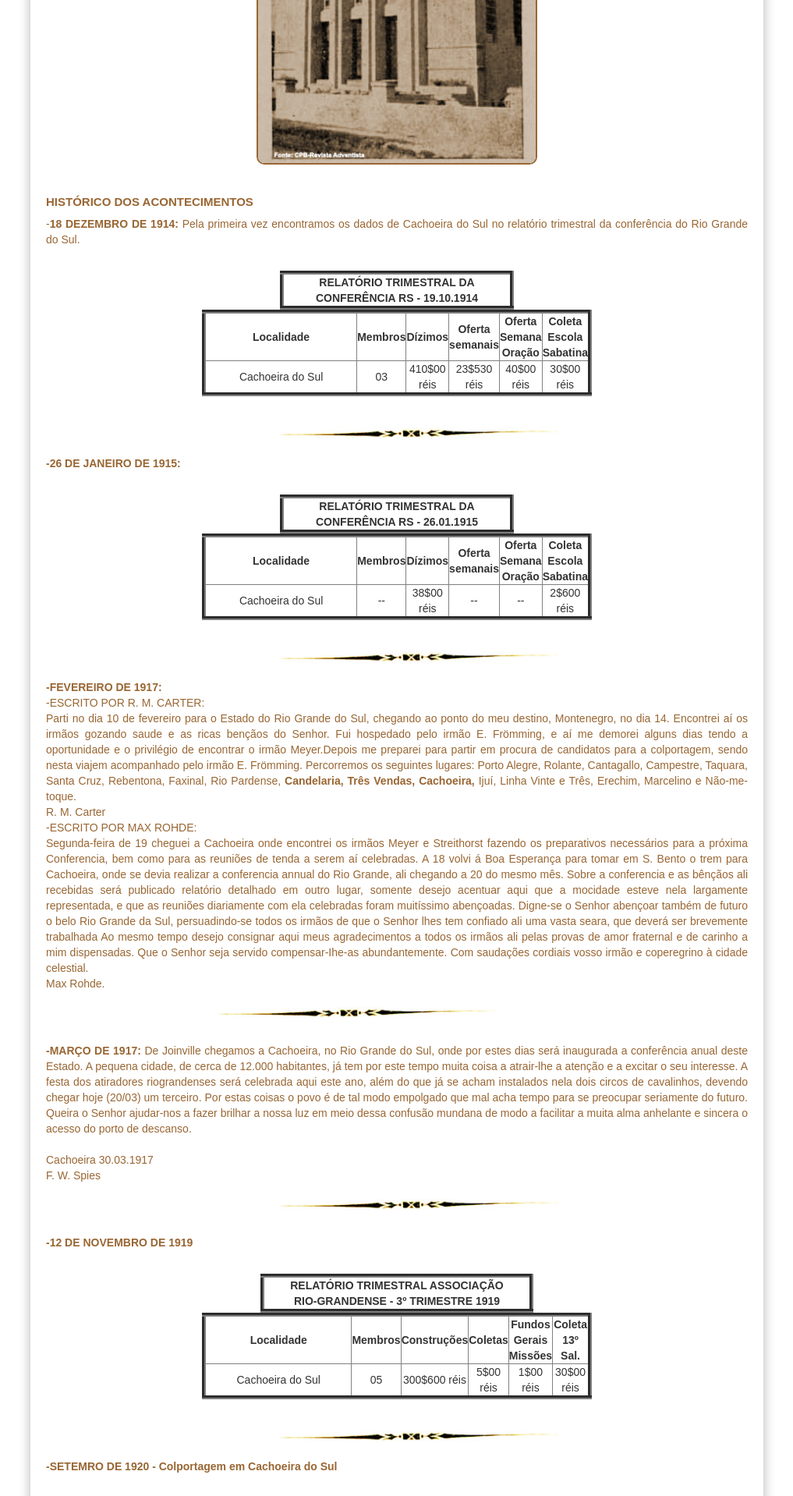
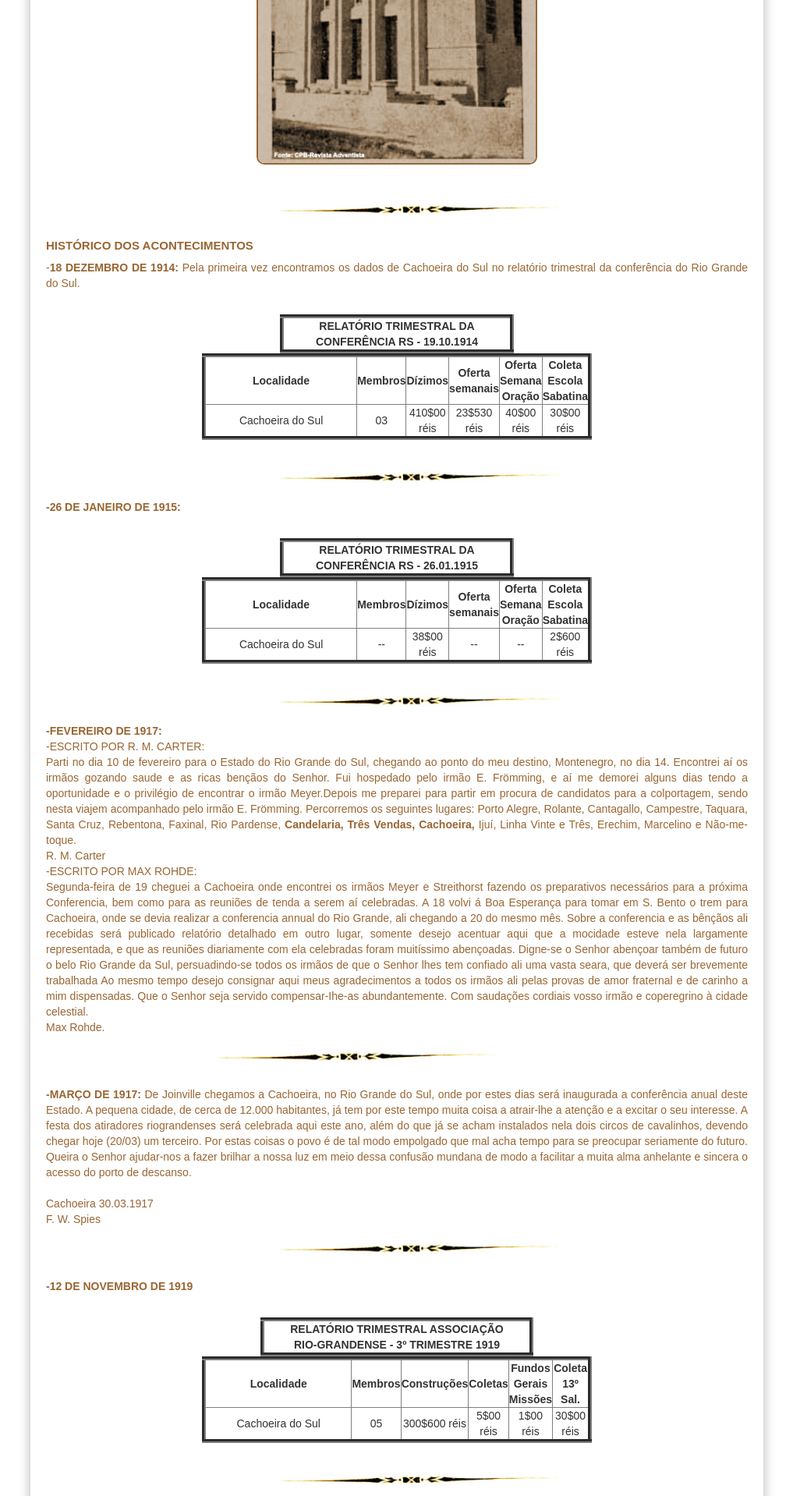
Before and after one commit to claudiovargas1955/claudiovargas1955.github.io, a Jekyll site: the page built from _pages/história-da-iasd-cachoeira.html, in a window 1280 px wide. Shown: the part 723-2641 px from the top of the page at 78% size, without its empty margins (131-1148 px from the left). Built offline with Jekyll 4.4.1, drawn with Linux system fonts in a browser that asks for light colours; some web fonts are replaced.

Commit message:
Update história-da-iasd-cachoeira.html

```diff
--- a/_pages/história-da-iasd-cachoeira.html
+++ b/_pages/história-da-iasd-cachoeira.html
@@ -107,6 +107,8 @@
 <p><img class="esq2" style="float:center"; src="/images/Inauguração.jpg" class="img-responsive" width="400px" title="";/>
 <figcaption>
 <h3><br><br><br><br>Pr. Aracely Mello<br>Pr. Ataliba Huff<br>Ledovina Marafiga</h3></figcaption></figure><br>
+
+<img class="dir3" style="float:center"; src="/images/separacao.jpg" class="img-responsive" width="400px" title="";/><br>
 
 <h5>HISTÓRICO DOS ACONTECIMENTOS</h5>
 <p>-<b>18 DEZEMBRO DE 1914:</b> Pela primeira vez encontramos os dados de Cachoeira do Sul no relatório trimestral da conferência do Rio Grande do Sul.
```
